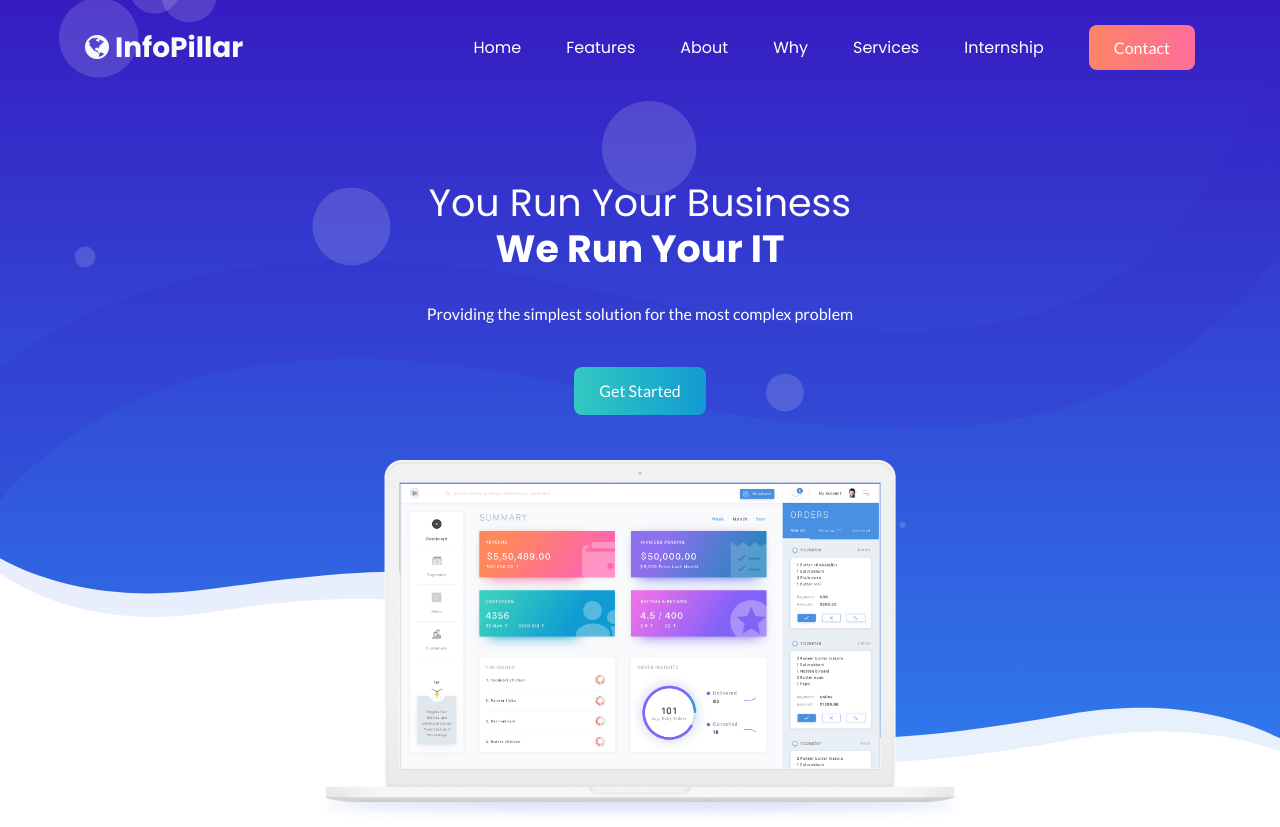
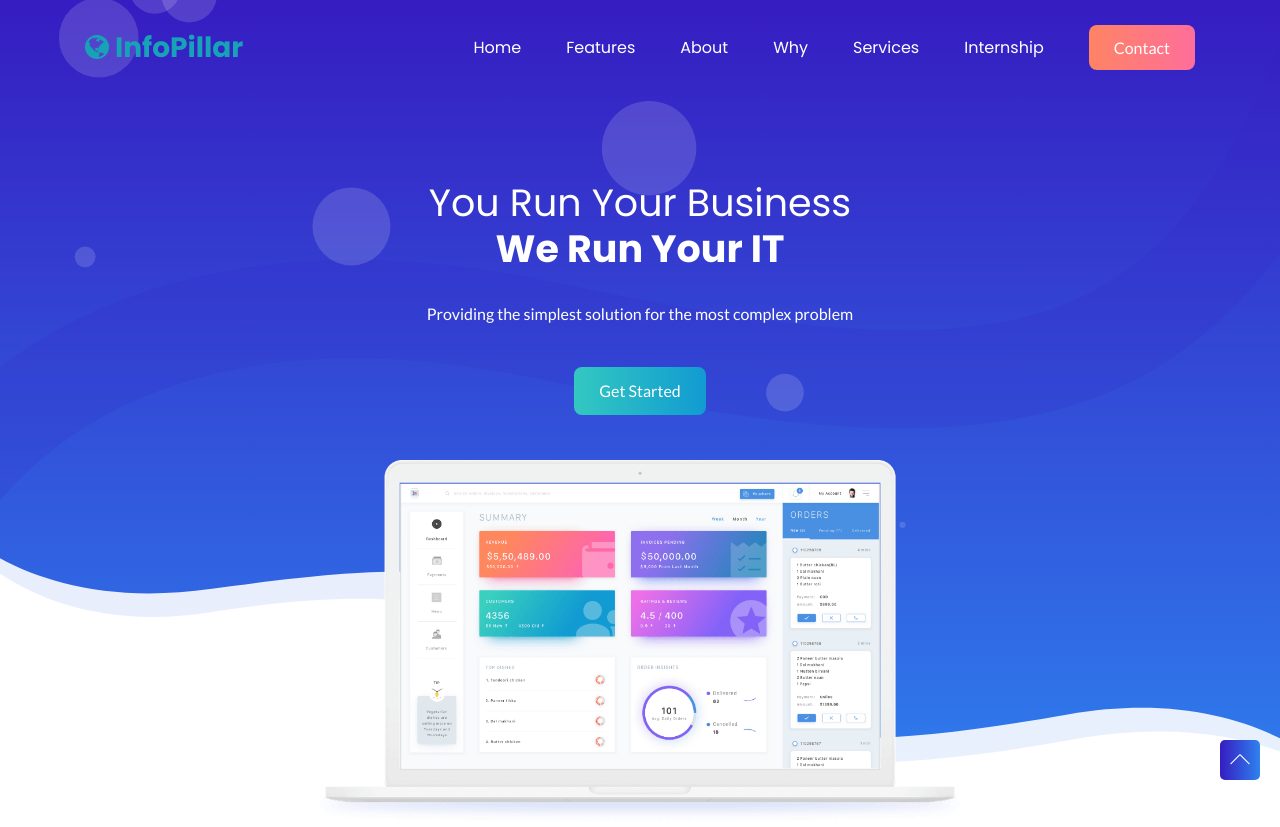
Before and after one commit to PrasadDhobale/IPS, a plain HTML site: page index.html in a window 1280 px wide. Shown: the top 827 px of the page. Drawn offline with Linux system fonts and the light colour scheme; files whose address does not match are found by name.

Commit message:
Update index.html

```diff
--- a/index.html
+++ b/index.html
@@ -73,7 +73,7 @@
                     <div class="col-lg-12">
                         <nav class="navbar navbar-expand-lg">
                             <a class="navbar-brand" href="index.html">
-                                <h3 class="text-light"><i class="fa fa-globe"></i> InfoPillar</h3>
+                                <h3 class="text-info"><i class="fa fa-globe"></i> InfoPillar</h3>
                             </a>
                             <button class="navbar-toggler" type="button" data-toggle="collapse" data-target="#navbarSupportedContent" aria-controls="navbarSupportedContent" aria-expanded="false" aria-label="Toggle navigation">
                                 <span class="toggler-icon"></span>
@@ -585,7 +585,7 @@
                     <div class="col-lg-12">
                         <div class="copyright d-sm-flex justify-content-between">
                             <div class="copyright-content">
-                                <p class="text">Designed and Developed by <a href="https://uideck.com" rel="nofollow">InfoPillar Solution</a></p>
+                                <p class="text">Designed and Developed by <a href="https://infopillarsolution.com" rel="nofollow">InfoPillar Solution</a></p>
                             </div> <!-- copyright content -->
                         </div> <!-- copyright -->
                     </div>
@@ -599,7 +599,7 @@
 
     <!--====== BACK TOP TOP PART START ======-->
 
-    <a href="#" class="back-to-top"><i class="lni-chevron-up"></i></a>
+    <a href="#" class="back-to-top" style="display: inline-block;"><i class="lni lni-chevron-up"></i></a>
 
     <!--====== BACK TOP TOP PART ENDS ======-->
 
```
